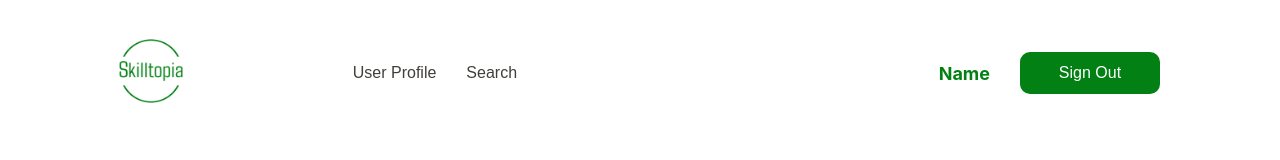
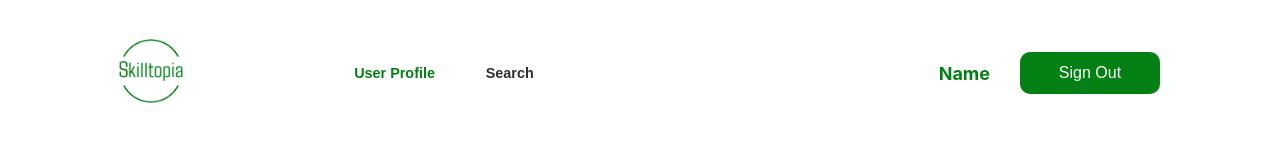
Before and after one commit to skillhataccelerator9team9/skillSwap, a React (Create React App) app in the folder client/skillswap-ui/: page /userPage in a window 1280 px wide. Shown: the top 160 px of the page. Built offline with nearby package versions, Linux system fonts and the light colour scheme; no server answers; the HTML template or start-up script is replaced by a standard one.

Commit message:
user nav bar style

```diff
--- a/client/skillswap-ui/src/components/Login.jsx
+++ b/client/skillswap-ui/src/components/Login.jsx
@@ -63,11 +63,10 @@ const Login = () => {
 
         console.log({ apiBaseUrl });
 
-        const res = await axios.post(`${apiBaseUrl}/auth/login`, body, config);
+        // const res = await axios.post(`${apiBaseUrl}/auth/login`, body, config);
+        // console.log(res.data);
 
-        //const res = await axios.post("http://localhost:80/api/auth/login", body, config);
-
-        console.log(res.data); // This will contain the JWT token
+        // This will contain the JWT token
         alert("Signin successful!");
 
         setUsername('');
@@ -75,13 +74,11 @@ const Login = () => {
         setPassword('');
 
         navigate('/userPage');
-
-
       } catch (err) {
         console.error(err.response.data);
         console.error('Error:', err);  // Check if there’s an error in the request
         console.error('Error response:', err.response); // Check if the response is being sent by backend
-        alert("Login failed. Please check your credentials.");
+        //alert("Login failed. Please check your credentials.");
       }
 
     }
@@ -100,16 +97,17 @@ const Login = () => {
 
         console.log({ apiBaseUrl });
 
-        const res = await axios.post(`${apiBaseUrl}/auth/signup`, body, config);
+        // const res = await axios.post(`${apiBaseUrl}/auth/signup`, body, config);
+        // console.log(res.data);
 
         // const res = await axios.post("http://localhost:80/api/auth/signup", body, config);
 
-        console.log(res.data); // This will contain the JWT token
         alert("Signup successful!");
 
         setUsername('');
         setEmail('');
         setPassword('');
+
 
         setButtonName('Sign In');
         setMessage1('Need an account?');
--- a/client/skillswap-ui/src/components/UserNavBar.jsx
+++ b/client/skillswap-ui/src/components/UserNavBar.jsx
@@ -1,5 +1,6 @@
 
 import { React, useState, useEffect } from 'react';
+import { NavLink } from "react-router-dom";
 import { useNavigate } from 'react-router-dom';  // Import useNavigate for navigation
 import logo1 from '../assets/logo1.png'; // Importing the logo image
 
@@ -11,6 +12,15 @@ const UserNavBar = () => {
   const [userName, setUserName] = useState('');  // State to store username
 
   const navigate = useNavigate()  // Hook to navigate to another page
+
+  //code to toggle/show navBar
+  //set the value of className='navBar' as name active using useState
+  // const [active, setActive] = useState('navBar')
+
+  // const showNav = () => {
+  //   setActive('navBar activeNavbar')
+  // }
+
 
   const addBackground = () => {
     if (window.scrollY >= 15) {
@@ -37,6 +47,10 @@ const UserNavBar = () => {
     };
   }, []); // Empty array ensures this effect runs only once
 
+  const scrollPage = () => {
+    window.scrollTo(0, 0);
+  }
+
   const handleSignOut = (mode) => {
     navigate('/');  // Redirect to the login page
   };
@@ -48,9 +62,27 @@ const UserNavBar = () => {
           <img src={logo1} alt="Logo" className="navbar-logo" />
         </div>
         <div className="navbar-items">
-          <a href="#" className="navbar-item">User Profile</a>
-          <a href="#" className="navbar-item">Search</a>
+          {/* <a href="#" className="navbar-item">User Profile</a>
+          <a href="#" className="navbar-item">Search</a> */}
+          <ul className="navbar-items">
+            <li className='navbar-item'>
+              <NavLink to="/userPage" onClick={() => scrollPage()} className={({ isActive }) =>
+                isActive ? "activeNavLink" : "navLink"
+              }>
+                User Profile
+              </NavLink>
+            </li>
+
+            <li className='navbar-item'>
+              <NavLink to="/contact" onClick={() => scrollPage()} className={({ isActive }) =>
+                isActive ? "activeNavLink" : "navLink"
+              }>
+                Search
+              </NavLink>
+            </li>
+          </ul>
         </div>
+
         <div className="nav-userName-signOut">
           <h1>{userName || 'Name'}</h1>
           <button className="navbar-button" onClick={() => handleSignOut()}>
--- a/client/skillswap-ui/src/styles/UserNavBarStyle.css
+++ b/client/skillswap-ui/src/styles/UserNavBarStyle.css
@@ -52,6 +52,7 @@
   display: flex;
   justify-content: center;
   flex-grow: 1;
+  text-decoration: none;
 }
 
 .navbar .navbar-item {
@@ -64,11 +65,37 @@
   line-height: 28px;
   text-align: left;
   transition: color 0.3s;
+  list-style: none;
 }
 
 .navbar .navbar-item:hover {
   color: var(--primaryColor);
   /* HSL primary color for hover */
+}
+
+.navLink {
+  color: var(--blackColor);
+  padding: 0 .45rem;
+  font-size: .9rem;
+  font-weight: 600;
+  margin: 0rem 0.2rem;
+  text-decoration: none;
+
+}
+
+.navLink:hover {
+  color: var(--primaryColor);
+  text-decoration: none;
+}
+
+/* for active nav link */
+.activeNavLink {
+  padding: 0 .45rem;
+  font-size: .9rem;
+  font-weight: 600;
+  color: var(--primaryColor);
+  margin: 0rem 0.2rem;
+  text-decoration: none;
 }
 
 .nav-userName-signOut {
```
